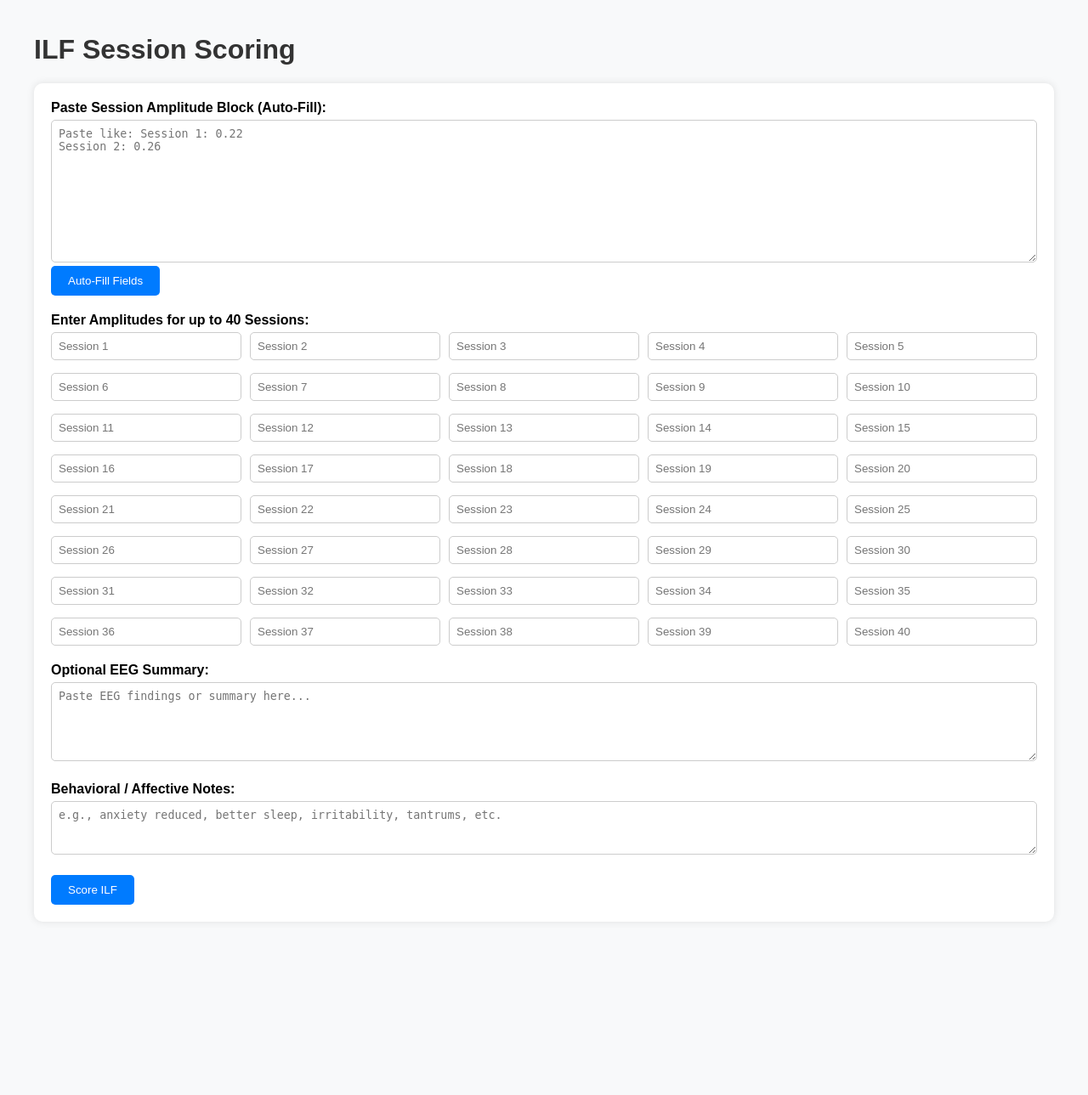
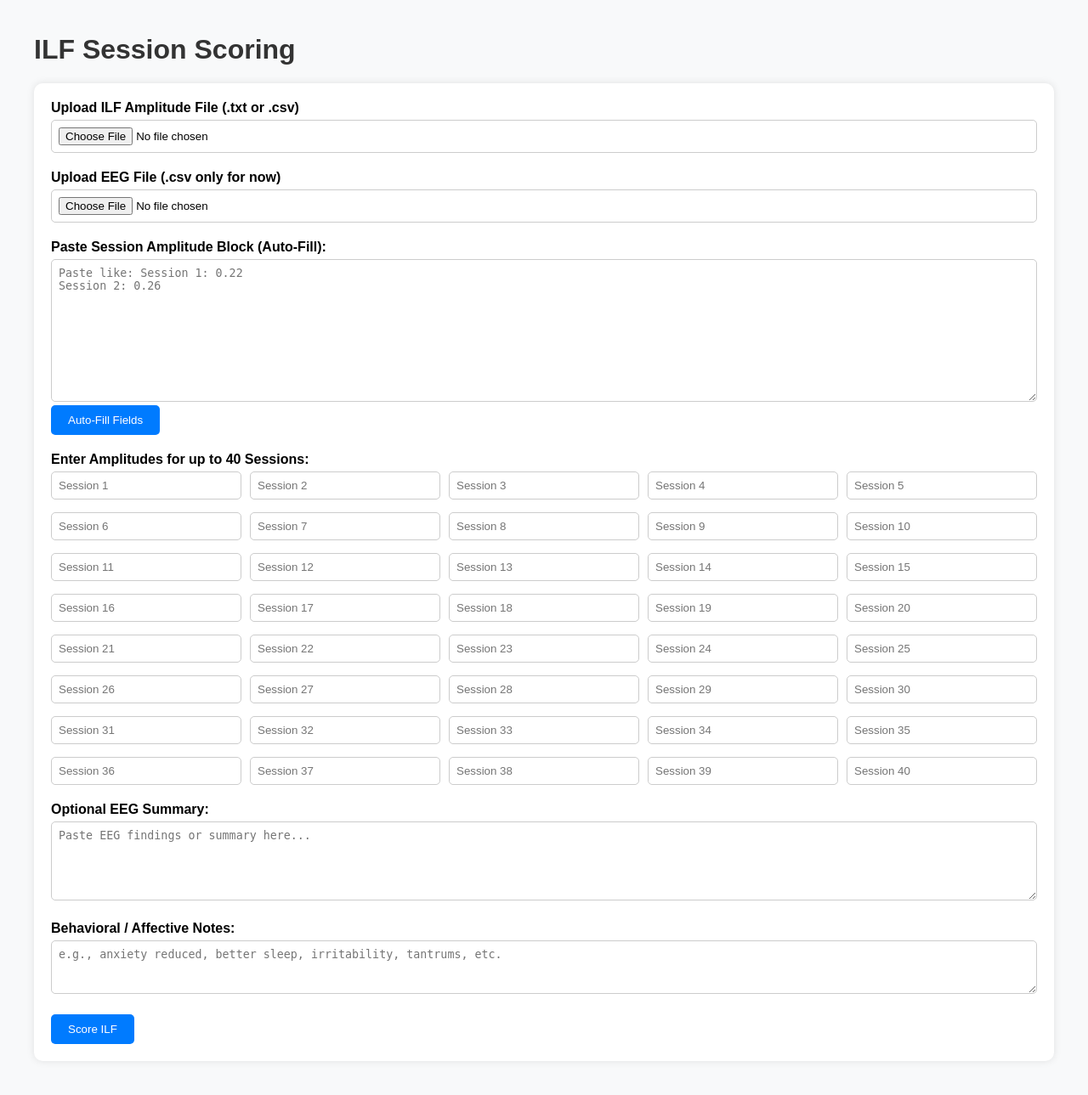
Before and after one commit to neurocurrents/ilf-scoring, a Flask app: page /score-ilf-public in a window 1280 px wide. Shown: the whole page at 85% size. Before the commit the page ends 1065 px from the top, so only its background shows below. Run offline with Flask 3, Linux system fonts and the light colour scheme.

Commit message:
Update score_ilf.html

```diff
--- a/templates/score_ilf.html
+++ b/templates/score_ilf.html
@@ -8,7 +8,7 @@
         h1 { color: #333; }
         form { background: white; padding: 20px; border-radius: 10px; box-shadow: 0 0 10px rgba(0,0,0,0.1); }
         .section { margin-bottom: 20px; }
-        textarea, input[type="text"] { width: 100%; padding: 8px; margin-top: 5px; border-radius: 5px; border: 1px solid #ccc; box-sizing: border-box; }
+        textarea, input[type="text"], input[type="file"] { width: 100%; padding: 8px; margin-top: 5px; border-radius: 5px; border: 1px solid #ccc; box-sizing: border-box; }
         .grid { display: grid; grid-template-columns: repeat(5, 1fr); gap: 10px; }
         button { background: #007bff; color: white; padding: 10px 20px; border: none; border-radius: 5px; cursor: pointer; }
         button:hover { background: #0056b3; }
@@ -18,7 +18,18 @@
 <body>
     <h1>ILF Session Scoring</h1>
 
-    <form method="POST" action="/score-ilf-public">
+    <form method="POST" action="/score-ilf-public" enctype="multipart/form-data">
+
+        <!-- File Uploads -->
+        <div class="section">
+            <label><strong>Upload ILF Amplitude File (.txt or .csv)</strong></label>
+            <input type="file" name="ilf_file">
+        </div>
+
+        <div class="section">
+            <label><strong>Upload EEG File (.csv only for now)</strong></label>
+            <input type="file" name="eeg_file">
+        </div>
 
         <!-- Paste-to-Fill Block -->
         <div class="section">
@@ -68,10 +79,10 @@
     <script>
         function parseAndFill() {
             const text = document.getElementById("pasteBlock").value;
-            const lines = text.trim().split("\n");
+            const lines = text.trim().split("\\n");
 
             lines.forEach(line => {
-                const match = line.match(/Session\s+(\d+):\s*([\d.]+)/i);
+                const match = line.match(/Session\\s+(\\d+):\\s*([\\d.]+)/i);
                 if (match) {
                     const index = parseInt(match[1]);
                     const value = match[2];
```
